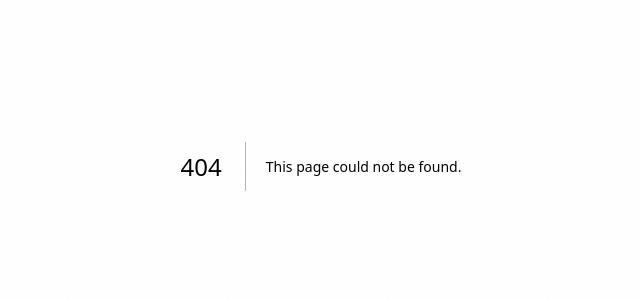
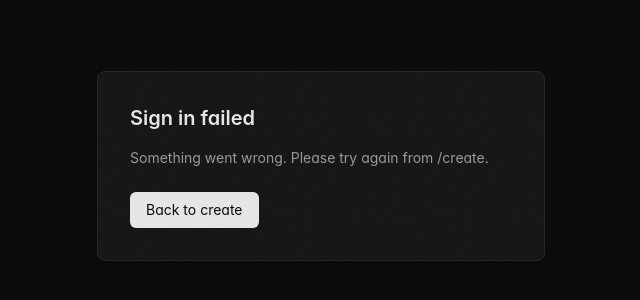
Before and after one commit to BlackCat-art/tastegraph, a Next.js app: page /signin in a window 1280 px wide. Before the commit this address had no page. Shown: the part 234-534 px from the top of the page, without its empty margins (319-959 px from the left). Built offline with nearby package versions, Linux system fonts and the light colour scheme.

Commit message:
chore(docs): README D7 setup section + .open-next/ gitignored
- README: D7 setup section (Neon/Resend signup, .dev.vars config, migrate, prod wrangler secrets)
- .gitignore: add .open-next/ (build artifacts, regenerated on each build)

```diff
--- /dev/null
+++ b/app/signin/page.tsx
@@ -0,0 +1,40 @@
+/**
+ * Sign-in error fallback page
+ *
+ * /api/v1/auth/verify 失败时(缺少 token / token 无效 / token 过期)
+ * redirect 到这里显示错误信息 + 引导用户回 /create 重试
+ */
+
+const messages: Record<string, string> = {
+  missing_token: "Missing sign-in token. Please request a new link from /create.",
+  invalid_token: "Invalid or already-used sign-in token. Please request a new link.",
+  expired_token: "Sign-in link has expired. Please request a new link from /create.",
+  unknown: "Something went wrong. Please try again from /create.",
+};
+
+export const dynamic = "force-dynamic";
+
+export default async function SignInErrorPage({
+  searchParams,
+}: {
+  searchParams: Promise<{ error?: string }>;
+}) {
+  const params = await searchParams;
+  const error = params.error ?? "unknown";
+  const message = messages[error] ?? messages.unknown;
+
+  return (
+    <main className="min-h-screen flex flex-col items-center justify-center p-6 bg-bg text-fg">
+      <div className="max-w-md w-full border border-line rounded-lg p-8 bg-bgcard">
+        <h1 className="text-xl font-semibold mb-4">Sign in failed</h1>
+        <p className="text-sm text-fgmute mb-6">{message}</p>
+        <a
+          href="/create"
+          className="inline-block px-4 py-2 bg-fg text-bg rounded-md text-sm hover:opacity-80"
+        >
+          Back to create
+        </a>
+      </div>
+    </main>
+  );
+}
```
Also changed, not shown: 2 other files (tests, documents, lock files or other folders).
